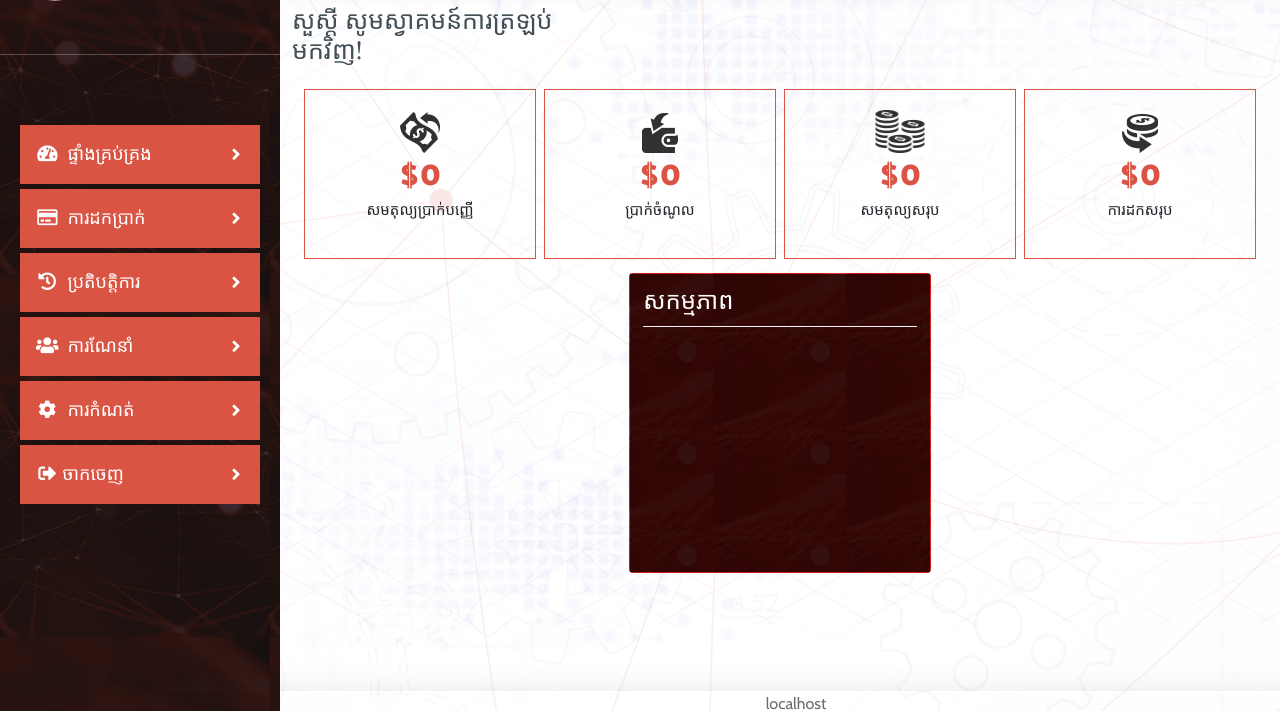
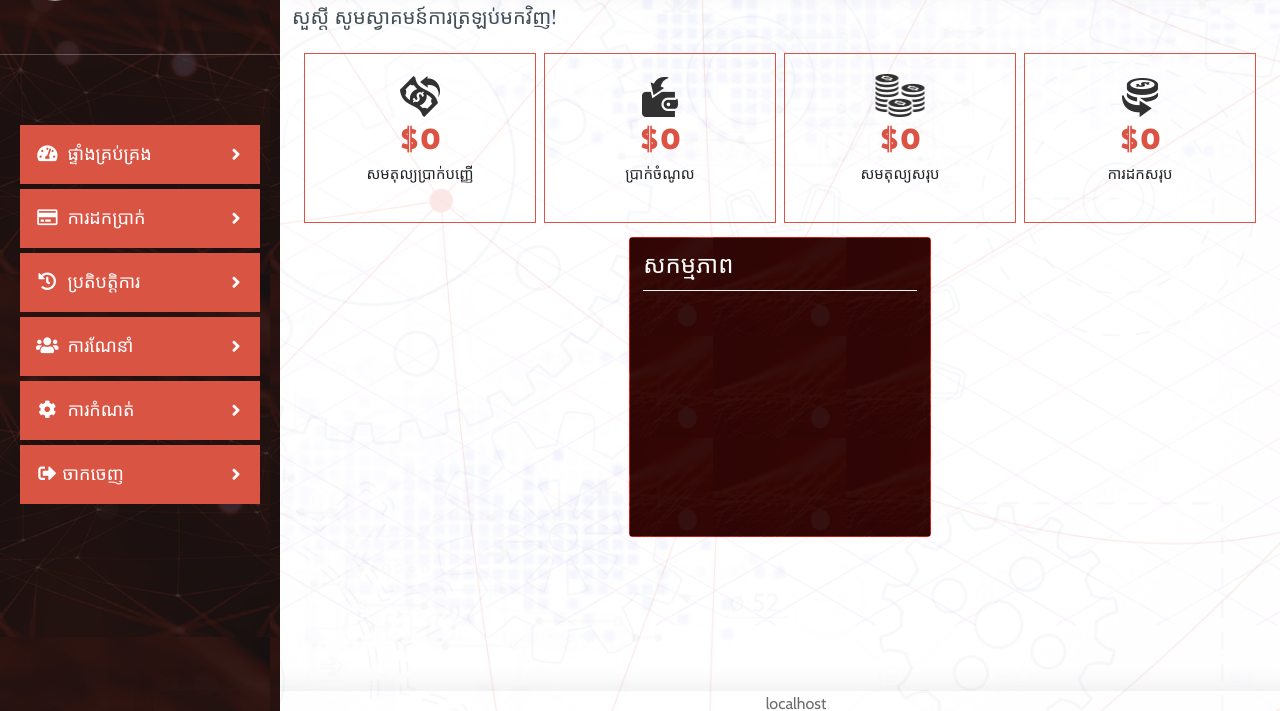
Before and after one commit to devla-d/cp, a Django app: page /index/ in a window 1280 px wide. Shown: the part 89-800 px from the top of the page. Run offline with Django 4.2, Linux system fonts and the light colour scheme; the visitor is signed in with stand-in values (Sample User, id 1); some libraries are stand-ins or nearby versions; some web fonts are replaced; grey boxes are pictures that could not be loaded.

Commit message:
modified

```diff
--- a/assets/users/css/style.css
+++ b/assets/users/css/style.css
@@ -3481,7 +3481,7 @@
     }
 
     .wel-txt {
-        font-size: 25px;
+        font-size: 20px;
         color: #424f55;
     }
 
```
